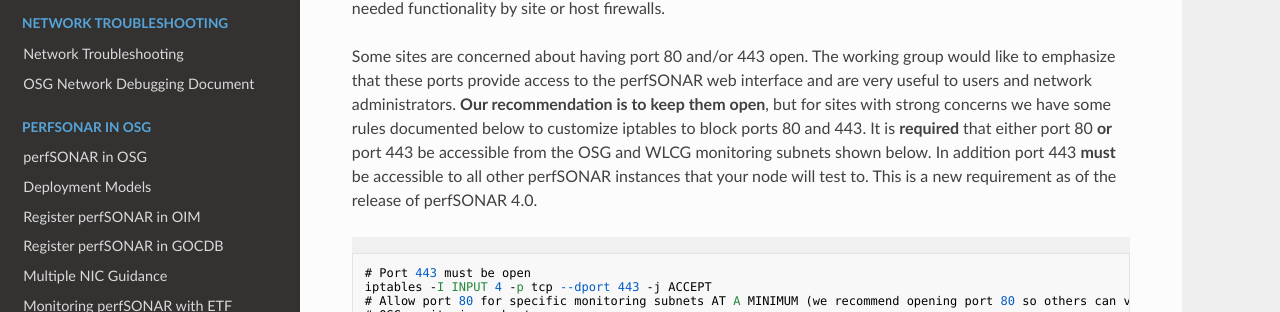
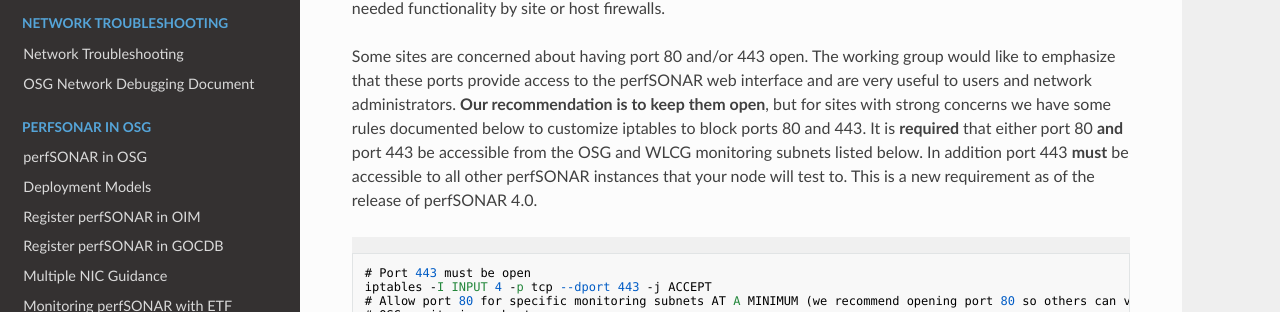
Before and after one commit to osg-htc/networking, an MkDocs documentation site: the page built from docs/perfsonar/installation.md, in a window 1280 px wide and 900 px high, scrolled down 3267 px. Shown: the part 139-451 px from the top of the window. Built offline with MkDocs 1.6.1, drawn with Linux system fonts in a browser that asks for light colours; nearby versions of some CDN libraries; old or Windows-style settings are respelled for this version of MkDocs.

Commit message:
Or to And

```diff
--- a/docs/perfsonar/installation.md
+++ b/docs/perfsonar/installation.md
@@ -96,7 +96,7 @@
 
 The perfSONAR toolkit is reviewed both internally and externally for security flaws. The toolkit's purpose is to allow us to measure and diagnose network problems and we therefore need to be cautious about blocking needed functionality by site or host firewalls.
 
-Some sites are concerned about having port 80 and/or 443 open. The working group would like to emphasize that these ports provide access to the perfSONAR web interface and are very useful to users and network administrators. **Our recommendation is to keep them open**, but for sites with strong concerns we have some rules documented below to customize iptables to block ports 80 and 443. It is **required** that either port 80 **or** port 443 be accessible from the OSG and WLCG monitoring subnets shown below. In addition port 443 **must** be accessible to all other perfSONAR instances that your node will test to. This is a new requirement as of the release of perfSONAR 4.0.
+Some sites are concerned about having port 80 and/or 443 open. The working group would like to emphasize that these ports provide access to the perfSONAR web interface and are very useful to users and network administrators. **Our recommendation is to keep them open**, but for sites with strong concerns we have some rules documented below to customize iptables to block ports 80 and 443. It is **required** that either port 80 **and** port 443 be accessible from the OSG and WLCG monitoring subnets listed below. In addition port 443 **must** be accessible to all other perfSONAR instances that your node will test to. This is a new requirement as of the release of perfSONAR 4.0.
 
     # Port 443 must be open
     iptables -I INPUT 4 -p tcp --dport 443 -j ACCEPT
```
